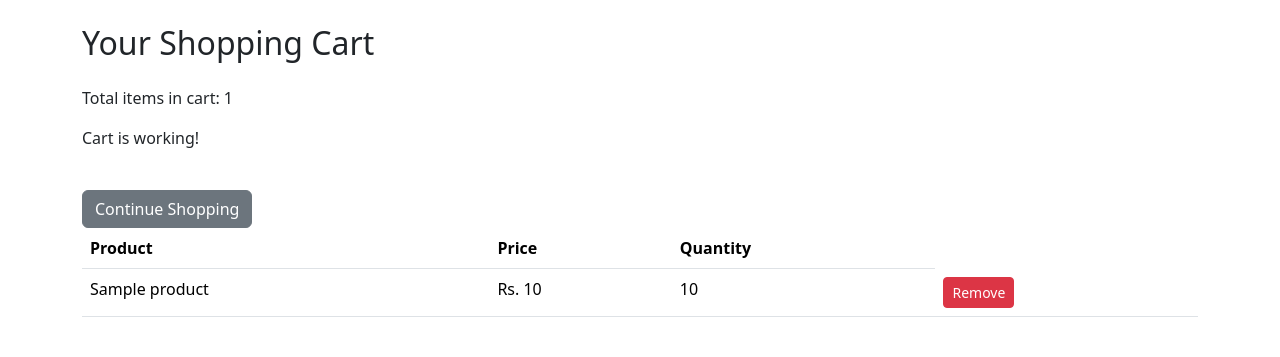
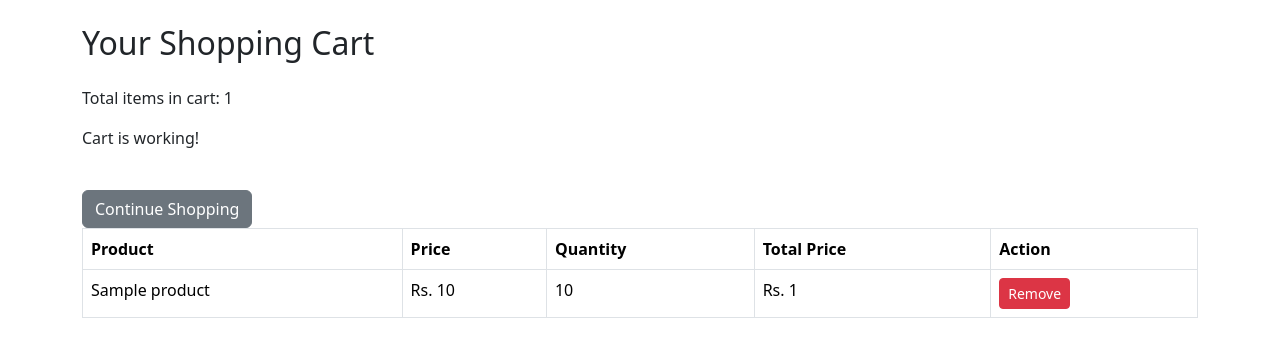
Before and after one commit to maunta91/ecommerce-backend-django, a Django app: template cart/templates/cart/cart_detail.html in a window 1280 px wide. Shown: the part 56-413 px from the top of the page. Run offline with Django 5.2, Linux system fonts and the light colour scheme; the template is opened without the code that fills it: most values are stand-ins (such as "Sample title", 1, 10 or a date in 2020).

Commit message:
better table layout

```diff
--- a/cart/cart.py
+++ b/cart/cart.py
@@ -44,6 +44,8 @@ class Cart:
             item['price'] = Decimal(item['price'])
             item['total_price'] = item['price'] * item['quantity']
             yield item
+    def get_total_price(self):
+        return sum(Decimal(item['price']) * item['quantity'] for item in self.cart.values())
 
     def __len__(self):
         return sum(item['quantity'] for item in self.cart.values())
--- a/cart/templates/cart/cart_detail.html
+++ b/cart/templates/cart/cart_detail.html
@@ -6,12 +6,14 @@
     <h2 class="mb-4">Your Shopping Cart</h2>
 
     {% if cart %}
-    <table class="table">
+    <table class="table table-bordered">
         <thead>
             <tr>
                 <th>Product</th>
                 <th>Price</th>
                 <th>Quantity</th>
+                <th>Total Price</th>
+                <th>Action</th>
 
             </tr>
         </thead>
@@ -21,6 +23,7 @@
                 <td>{{ item.product.name }}</td>
                 <td>Rs. {{ item.product.price }}</td>
                 <td>{{ item.quantity }}</td>
+                <td>Rs. {{ item.total_price }}</td>
                 <td>
                     <a href="{% url 'cart:cart_remove' item.product.id %}" class="btn btn-danger btn-sm">Remove</a>
                 </td>
```
Also changed, not shown: db.sqlite3.
